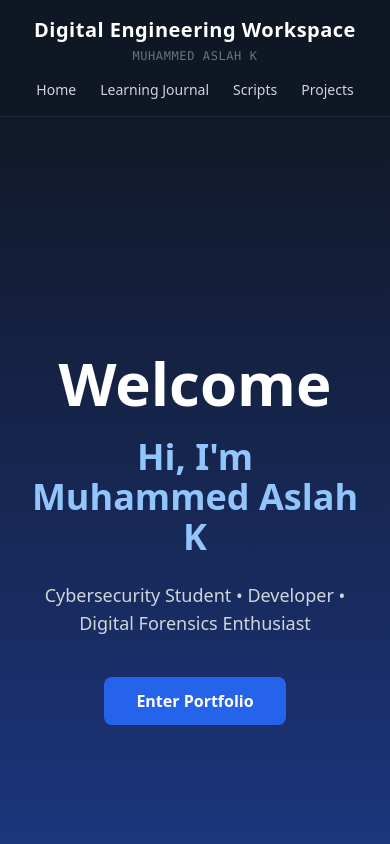
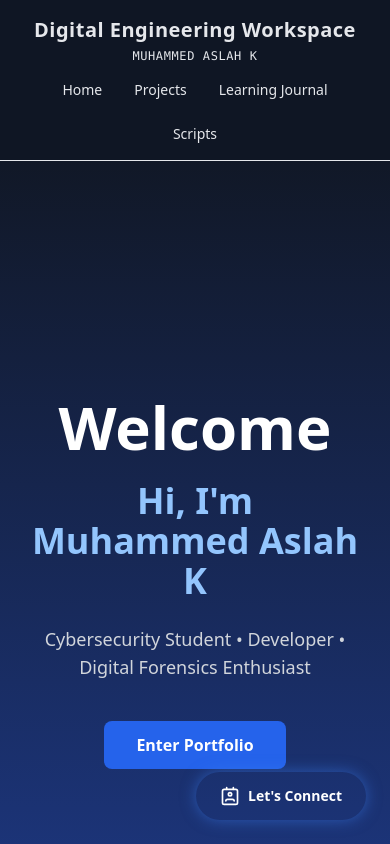
Before and after one commit to ASLAH-K/portfolio, a React (Vite) app: page / in a window 390 px wide. Shown: the top 844 px of the page. Built offline with nearby package versions, Linux system fonts and the light colour scheme; the HTML template or start-up script is replaced by a standard one.

Commit message:
feat: implement responsive and accessible engineering dock

```diff
--- /dev/null
+++ b/src/components/layout/EngineeringDock.jsx
@@ -0,0 +1,102 @@
+import React, { useState, useEffect, useRef } from 'react';
+import { Mail, Linkedin, Github, FileText, Contact, CheckCircle2 } from 'lucide-react';
+
+export default function EngineeringDock() {
+  const [isOpen, setIsOpen] = useState(false);
+  const [showToast, setShowToast] = useState(false);
+  const dockRef = useRef(null);
+
+  const myEmail = "mhdaslah.k@gmail.com";
+
+  const dockItems = [
+    { label: "Email Me", icon: <Mail className="w-5 h-5" />, href: `mailto:${myEmail}`, isEmail: true },
+    { label: "Connect on LinkedIn", icon: <Linkedin className="w-5 h-5" />, href: "https://www.linkedin.com/in/muhammed-aslah-k-86783836a/", isExternal: true },
+    { label: "View GitHub", icon: <Github className="w-5 h-5" />, href: "https://github.com/ASLAH-K", isExternal: true },
+    { label: "Download Resume", icon: <FileText className="w-5 h-5" />, href: "/resume.pdf", download: "Muhammed_Aslah_K_Resume.pdf" }
+  ];
+
+  useEffect(() => {
+    function handleClickOutside(event) {
+      if (dockRef.current && !dockRef.current.contains(event.target)) {
+        setIsOpen(false);
+      }
+    }
+    document.addEventListener("mousedown", handleClickOutside);
+    return () => document.removeEventListener("mousedown", handleClickOutside);
+  }, []);
+
+  const handleItemClick = async (e, item) => {
+    if (item.isEmail) {
+      e.preventDefault();
+
+      // 1. Silently copy to clipboard
+      try {
+        await navigator.clipboard.writeText(myEmail);
+        setShowToast(true);
+        setTimeout(() => setShowToast(false), 3000);
+      } catch (err) {
+        console.error("Failed to copy email: ", err);
+      }
+
+      // 2. Trigger the OS mail client
+      window.location.href = item.href;
+    }
+
+    // Delay menu close slightly for fluid interaction
+    setTimeout(() => setIsOpen(false), 150);
+  };
+
+  return (
+    <>
+      {/* Fallback Toast Notification */}
+      <div className={`fixed bottom-24 right-6 z-50 flex items-center gap-2 px-4 py-3 bg-workspace-surface/95 backdrop-blur-md border border-workspace-border text-workspace-text-primary text-sm font-medium rounded-lg shadow-glow transition-all duration-300 pointer-events-none ${showToast ? 'opacity-100 translate-y-0' : 'opacity-0 translate-y-4'}`}>
+        <CheckCircle2 className="w-4 h-4 text-workspace-accent" />
+        Email copied to clipboard
+      </div>
+
+      <div
+        ref={dockRef}
+        className="fixed bottom-6 right-6 z-50 flex flex-col items-end"
+        onMouseEnter={() => setIsOpen(true)}
+        onMouseLeave={() => setIsOpen(false)}
+      >
+        {/* Expanded Menu Actions */}
+        <div className="flex flex-col items-end mb-4 pointer-events-none">
+          {dockItems.map((item, idx) => (
+            <a
+              key={idx}
+              href={item.href}
+              target={item.isExternal ? "_blank" : undefined}
+              rel={item.isExternal ? "noopener noreferrer" : undefined}
+              download={item.download || undefined}
+              aria-label={item.label}
+              onClick={(e) => handleItemClick(e, item)}
+              style={{
+                transitionDelay: isOpen ? `${(dockItems.length - 1 - idx) * 40}ms` : '0ms',
+                transform: isOpen ? 'translateY(0)' : 'translateY(15px)',
+                opacity: isOpen ? 1 : 0,
+                pointerEvents: isOpen ? 'auto' : 'none'
+              }}
+              className="flex items-center gap-3 px-4 py-2.5 mt-2 bg-workspace-surface/90 backdrop-blur-md border border-workspace-border rounded-xl text-workspace-text-muted hover:text-workspace-text-primary hover:border-workspace-accent/50 hover:bg-workspace-border/30 transition-all duration-300 shadow-lg focus:outline-none focus:ring-2 focus:ring-workspace-accent"
+            >
+              <span className="text-sm font-medium whitespace-nowrap">{item.label}</span>
+              {item.icon}
+            </a>
+          ))}
+        </div>
+
+        {/* Main Trigger Button */}
+        <button
+          onClick={() => setIsOpen(!isOpen)}
+          aria-expanded={isOpen}
+          aria-haspopup="menu"
+          aria-label="Toggle contact menu"
+          className="flex items-center gap-2 px-6 py-3.5 bg-workspace-accent hover:bg-blue-500 text-white rounded-full shadow-[0_0_15px_rgba(59,130,246,0.5)] hover:shadow-[0_0_25px_rgba(59,130,246,0.7)] transition-all duration-300 focus:outline-none focus:ring-2 focus:ring-blue-400 focus:ring-offset-2 focus:ring-offset-workspace-bg z-10 relative"
+        >
+          <Contact className="w-5 h-5" />
+          <span className="font-semibold text-sm">Let's Connect</span>
+        </button>
+      </div>
+    </>
+  );
+}
--- a/src/components/layout/Layout.jsx
+++ b/src/components/layout/Layout.jsx
@@ -1,29 +1,30 @@
 import React from 'react';
 import { Link } from 'react-router-dom';
+import EngineeringDock from './EngineeringDock';
 
 export default function Layout({ children }) {
   return (
-    <div className="min-h-screen flex flex-col">
+    <div className="min-h-screen flex flex-col relative">
       {/* Global Navigation */}
-      <nav className="w-full bg-[#0f1624] border-b border-gray-800 py-4 px-6 md:px-12">
+      <nav className="w-full bg-workspace-surface border-b border-workspace-border py-4 px-6 md:px-12">
         <div className="max-w-7xl mx-auto flex flex-col md:flex-row justify-between items-center gap-4">
 
           {/* Identity Branding */}
-          <Link to="/" className="flex flex-col group text-center md:text-left">
-            <span className="text-xl font-bold text-white tracking-wide group-hover:text-blue-400 transition-colors">
+          <Link to="/" className="flex flex-col group text-center md:text-left focus:outline-none focus:ring-2 focus:ring-workspace-accent rounded">
+            <span className="text-xl font-bold text-workspace-text-primary tracking-wide group-hover:text-workspace-accent transition-colors">
               Digital Engineering Workspace
             </span>
-            <span className="text-xs font-mono text-gray-500 uppercase tracking-wider mt-1">
+            <span className="text-xs font-mono text-workspace-text-muted uppercase tracking-wider mt-1">
               Muhammed Aslah K
             </span>
           </Link>
 
           {/* Navigation Links */}
-          <div className="flex flex-wrap justify-center gap-6 md:gap-8 text-sm font-medium text-gray-300">
-            <Link to="/" className="hover:text-blue-400 transition-colors">Home</Link>
-            <Link to="/journal" className="hover:text-blue-400 transition-colors">Learning Journal</Link>
-            <Link to="/scripts" className="hover:text-blue-400 transition-colors">Scripts</Link>
-            <Link to="/projects" className="hover:text-blue-400 transition-colors">Projects</Link>
+          <div className="flex flex-wrap justify-center gap-6 md:gap-8 text-sm font-medium text-workspace-text-muted">
+            <Link to="/" className="workspace-link focus:outline-none focus:ring-2 focus:ring-workspace-accent rounded px-1">Home</Link>
+            <Link to="/projects" className="workspace-link focus:outline-none focus:ring-2 focus:ring-workspace-accent rounded px-1">Projects</Link>
+            <Link to="/journal" className="workspace-link focus:outline-none focus:ring-2 focus:ring-workspace-accent rounded px-1">Learning Journal</Link>
+            <Link to="/scripts" className="workspace-link focus:outline-none focus:ring-2 focus:ring-workspace-accent rounded px-1">Scripts</Link>
           </div>
         </div>
       </nav>
@@ -34,9 +35,12 @@ export default function Layout({ children }) {
       </main>
 
       {/* Global Footer */}
-      <footer className="bg-[#0f1624] border-t border-gray-800 py-6 text-center text-gray-500 text-sm">
+      <footer className="bg-workspace-surface border-t border-workspace-border py-8 text-center text-workspace-text-muted text-sm">
         <p>© {new Date().getFullYear()} Muhammed Aslah K. Digital Engineering Workspace.</p>
       </footer>
+
+      {/* Persistent Contact Dock */}
+      <EngineeringDock />
     </div>
   );
 }
```
